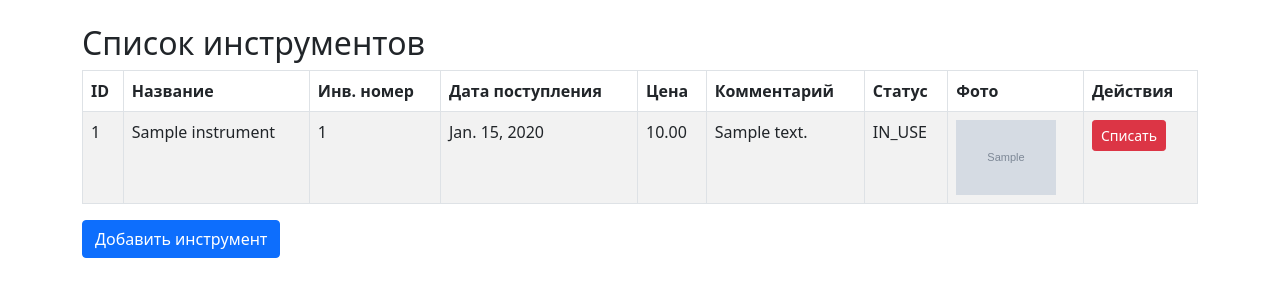
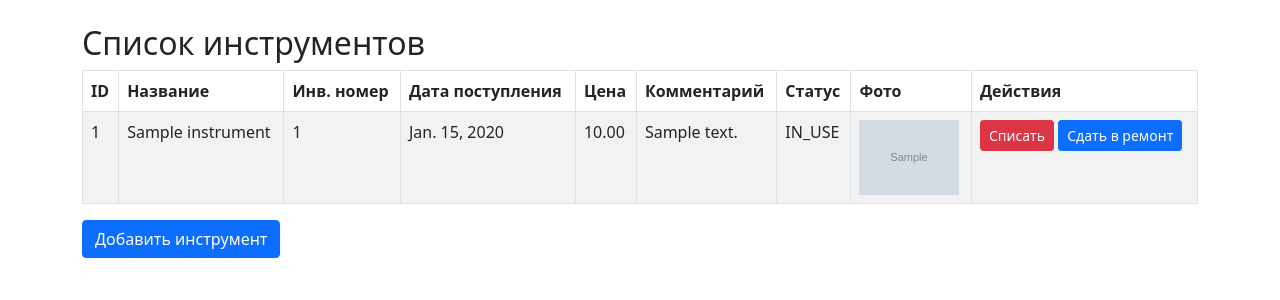
Before and after one commit to botnbot/instrument_control, a Django app: page /instruments/ in a window 1280 px wide. Shown: the part 58-358 px from the top of the page. Run offline with Django 5.2, Linux system fonts and the light colour scheme; tables that the repository leaves empty hold one stand-in row (values such as "Sample post"); grey boxes marked "Sample" are stand-in pictures; some libraries are stand-ins or nearby versions.

Commit message:
repair_send button added in instrument_list.html

```diff
--- a/core/templates/core/instruments/instrument_list.html
+++ b/core/templates/core/instruments/instrument_list.html
@@ -45,8 +45,11 @@
             {% endif %}
         </td>
         <td>
-            <a href="{% url 'core:instrument_delete' instrument.id %}" class="btn btn-danger btn-sm">
+            <a href="{% url 'core:instrument_delete' instrument.pk %}" class="btn btn-danger btn-sm">
                 Списать
+            </a>
+            <a href="{% url 'core:repair_send' instrument.pk %}" class="btn btn-primary btn-sm">
+                Сдать в ремонт
             </a>
         </td>
     </tr>
```
